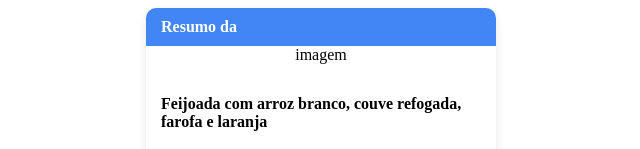
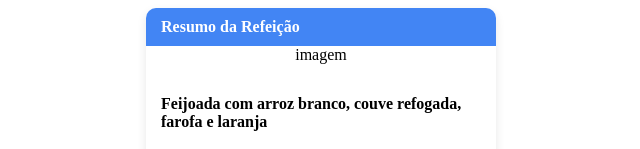
Before and after one commit to Comarella00/GlyviaIntegrador, an Angular app: page /resumorefeicao in a window 1280 px wide. Shown: the top 149 px of the page, without its empty margins (319-959 px from the left). Built offline with nearby package versions, Linux system fonts and the light colour scheme.

Commit message:
Teste commit

```diff
--- a/src/app/components/resumorefeicao/resumorefeicao.html
+++ b/src/app/components/resumorefeicao/resumorefeicao.html
@@ -1,7 +1,7 @@
 <body>
   <div class="card">
     <div class="card-header">
-      Resumo da
+      Resumo da Refeição
     </div>
     <div class="card-image">
       imagem
```
